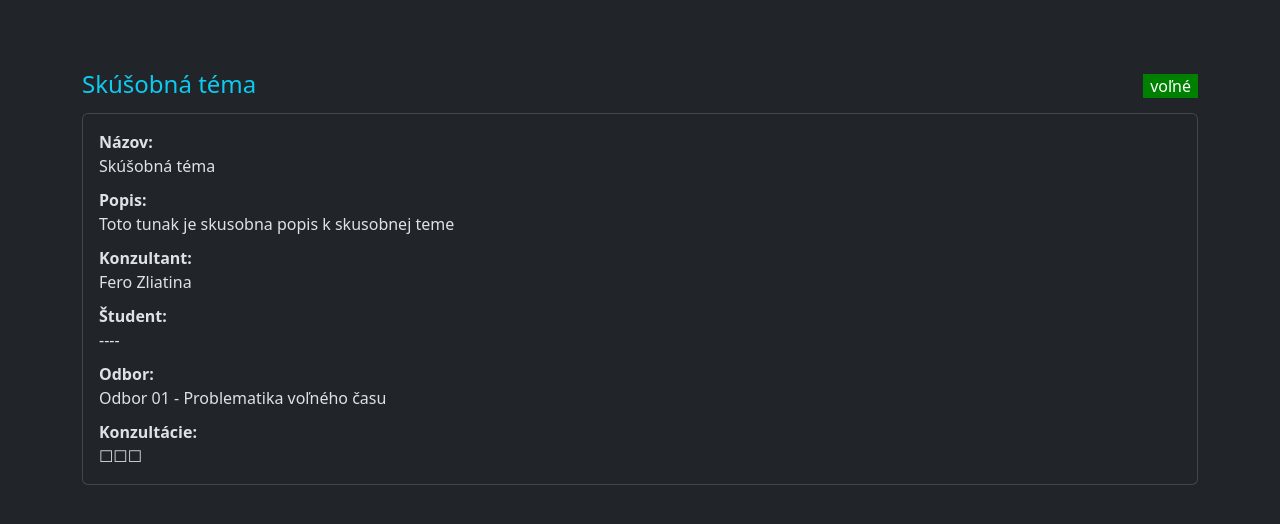
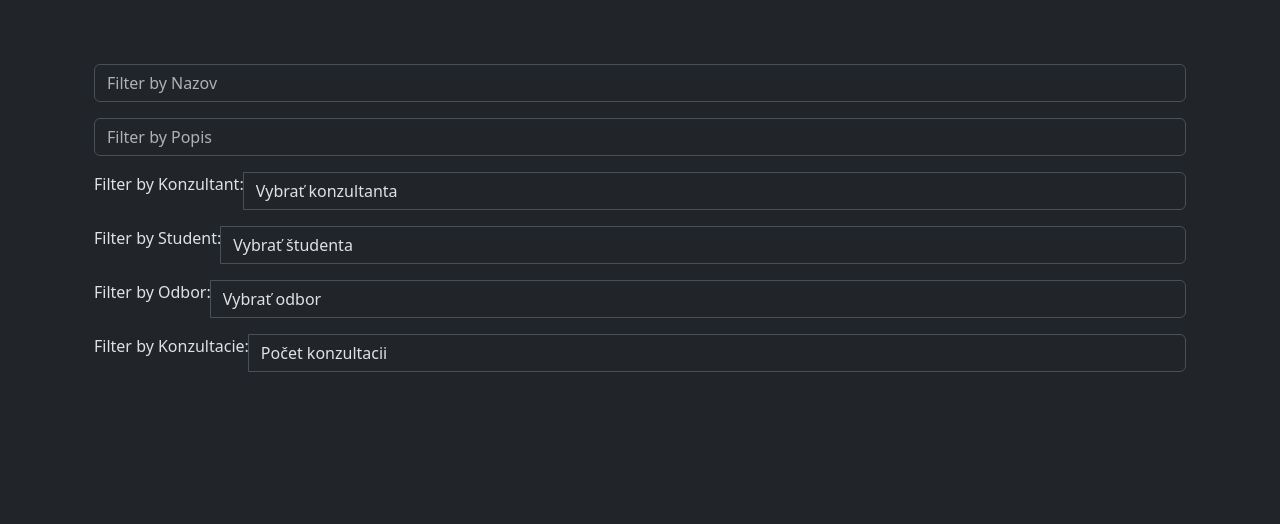
Before and after one commit to SHim0n10/soc_system, a Django app: page /soc/tema/1 in a window 1280 px wide. Shown: the part 56-580 px from the top of the page. Run offline with Django 4.2, Linux system fonts and the light colour scheme; data comes from the database, SQL or seed files in the repository.

Commit message:
filtrovanie

```diff
--- a/soc/templates/base.html
+++ b/soc/templates/base.html
@@ -41,7 +41,8 @@
     {% endblock content %}
     </div>
     <div class="pt-5 pb-5">
-      <div>
+    </div>
+    <script src="https://code.jquery.com/jquery-3.3.1.slim.min.js" integrity="sha384-q8i/X+965DzO0rT7abK41JStQIAqVgRVzpbzo5smXKp4YfRvH+8abtTE1Pi6jizo" crossorigin="anonymous"></script>
     <script src="https://cdn.jsdelivr.net/npm/bootstrap@5.3.3/dist/js/bootstrap.bundle.min.js" integrity="sha384-YvpcrYf0tY3lHB60NNkmXc5s9fDVZLESaAA55NDzOxhy9GkcIdslK1eN7N6jIeHz" crossorigin="anonymous"></script>
 
 </body>
--- a/soc/templates/soc/index.html
+++ b/soc/templates/soc/index.html
@@ -1,46 +1,78 @@
 {% extends "base.html" %}
 {% block content %}
-    {% if ucitel %}
-    <h1>{{ucitel}}</h1>
-    {% elif student %}
-    <h1>{{student}}</h1>
-    {% elif temy %}
-<ul class="list-group">
+<div class="container">
+    <div class="row">
+        <div class="col-md-12">
+          <div class="filter-bar">
+            <div class="input-group mb-3">
+              <input type="text" id="filter-nazov" placeholder="Filter by Nazov" oninput="filterTemy()" class="form-control">
+            </div>
+            <div class="input-group mb-3">
+              <input type="text" id="filter-popis" placeholder="Filter by Popis" oninput="filterTemy()" class="form-control">
+            </div>
+            <div class="input-group mb-3">
+              <label for="filter-konzultant">Filter by Konzultant:</label>
+              <select id="filter-konzultant" oninput="filterTemy()" class="form-control">
+                <option value="">Vybrať konzultanta</option>
+                {% for konzultant in konzultanti %}
+                <option value="{{ konzultant.id }}">{{ konzultant }}</option>
+                {% endfor %}
+              </select>
+            </div>
+            <div class="input-group mb-3">
+              <label for="filter-student">Filter by Student:</label>
+              <select id="filter-student" oninput="filterTemy()" class="form-control">
+                <option value="">Vybrať študenta</option>
+                {% for student in studenti %}
+                <option value="{{ student.id }}">{{ student }}</option>
+                {% endfor %}
+              </select>
+            </div>
+            <div class="input-group mb-3">
+              <label for="filter-odbor">Filter by Odbor:</label>
+              <select id="filter-odbor" oninput="filterTemy()" class="form-control">
+                <option value="">Vybrať odbor</option>
+                {% for odbor in odbory %}
+                <option value="{{ odbor.id }}">{{ odbor }}</option>
+                {% endfor %}
+              </select>
+            </div>
+            <div class="input-group mb-3">
+                <label for="filter-konzultacie">Filter by Konzultacie:</label>
+                <select id="filter-konzultacie" oninput="filterTemy()" class="form-control">
+                  <option value="">Počet konzultacii</option>
+                  <option value="1">1</option>
+                  <option value="2">2</option>
+                  <option value="3">3</option>
+                </select>
+              </div>
+          </div>
+        </div>
+    <div class="row">
+      <div class="col-md-12">
+        <ul class="list-group" id="temy-list">
+          <!-- list items will be rendered here -->
             {% for tema in temy %}
             <li class="list-group-item">
-    <a class="link-underline link-underline-opacity-0" data-bs-toggle="collapse" href="#{{tema.id}}" role="button" aria-expanded="false">
+                <a class="link-underline link-underline-opacity-0" data-bs-toggle="collapse" href="#{{ tema.id }}" role="button" aria-expanded="false">
                     <div class="d-flex justify-content-between">
-        <h4 style="margin-bottom:0; margin-top:6px;">{{tema}}</h4>
-        {% if tema.dostupnost.nazov == "voľné"%}
-        <p style="margin-top: 10px; margin-bottom: 7px; color: white;background-color:green; padding: 0 7px;">{{tema.dostupnost}}</p>
-        {% elif tema.dostupnost.nazov == "čakajúce na schválenie"%}
-        <p style="margin-top: 10px; margin-bottom: 7px; color: black; background-color:yellow; padding: 0 7px;">{{tema.dostupnost}}</p>
-
-        {% elif tema.dostupnost.nazov == "obsadené"%}
-        <p style="margin-top: 10px; margin-bottom: 7px; color: white; background-color:red; padding: 0 7px;">{{tema.dostupnost}}</p>
-
-
-
-
+                        <h4 style="margin-bottom:0; margin-top:6px;">{{ tema }}</h4>
+                        {% if tema.dostupnost.nazov == "voľné" %}
+                        <p style="margin-top: 10px; margin-bottom: 7px; color: white;background-color:green; padding: 0 7px;">{{ tema.dostupnost }}</p>
+                        {% elif tema.dostupnost.nazov == "čakajúce na schválenie" %}
+                        <p style="margin-top: 10px; margin-bottom: 7px; color: black; background-color:yellow; padding: 0 7px;">{{ tema.dostupnost }}</p>
+                        {% elif tema.dostupnost.nazov == "obsadené" %}
+                        <p style="margin-top: 10px; margin-bottom: 7px; color: white; background-color:red; padding: 0 7px;">{{ tema.dostupnost }}</p>
                         {% endif %}
                     </div>
                 </a>
-    <div class="collapse mt-2" id="{{tema.id}}">
+                <div class="collapse mt-2" id="{{ tema.id }}">
                     <div class="card card-body">
-            <strong>Názov: </strong>
-            {{tema}}
-            <strong style="margin-top: 10px;">Popis: </strong>
-            {{tema.popis}}
-            <strong style="margin-top: 10px;">Konzultant: </strong>
-            {{tema.konzultant}}
-            <strong style="margin-top: 10px;">Študent: </strong>
-            {% if tema.student %}
-            {{tema.student}}
-            {% else %}
-            ----
-            {% endif %}
-            <strong style="margin-top: 10px;">Odbor: </strong>
-            {{tema.odbor}}
+                        <strong>Názov: </strong> {{ tema.nazov }}
+                        <strong style="margin-top: 10px;">Popis: </strong> {{ tema.popis }}
+                        <strong style="margin-top: 10px;">Konzultant: </strong> {{ tema.konzultant }}
+                        <strong style="margin-top: 10px;">Študent: </strong> {{ tema.student|default:"----" }}
+                        <strong style="margin-top: 10px;">Odbor: </strong> {{ tema.odbor }}
                         <strong style="margin-top: 10px;">Konzultácie: </strong>
                         {% if tema.konzultacie == 0 %}
                         ☐☐☐
@@ -56,49 +88,77 @@
             </li>
             {% endfor %}
         </ul>
-{% elif tema %}
-    <div class="d-flex justify-content-between">
-    <h4 class="text-info" style="margin-bottom:0; margin-top:6px;">{{tema}}</h4>
-    {% if tema.dostupnost.nazov == "voľné"%}
-    <p style="margin-top: 10px; margin-bottom: 7px; color: white;background-color:green; padding: 0 7px;">{{tema.dostupnost}}</p>
-    {% elif tema.dostupnost.nazov == "čakajúce na schválenie"%}
-    <p style="margin-top: 10px; margin-bottom: 7px; color: black; background-color:yellow; padding: 0 7px;">{{tema.dostupnost}}</p>
-
-    {% elif tema.dostupnost.nazov == "obsadené"%}
-    <p style="margin-top: 10px; margin-bottom: 7px; color: white; background-color:red; padding: 0 7px;">{{tema.dostupnost}}</p>
-    {% endif %}
       </div>
-    <div class="card card-body mt-2">
-
-        <strong>Názov: </strong>
-        {{tema}}
-        <strong style="margin-top: 10px;">Popis: </strong>
-        {{tema.popis}}
-        <strong style="margin-top: 10px;">Konzultant: </strong>
-        {{tema.konzultant}}
-        <strong style="margin-top: 10px;">Študent: </strong>
-        {% if tema.student %}
-        {{tema.student}}
-        {% else %}
-        ----
-        {% endif %}
-        <strong style="margin-top: 10px;">Odbor: </strong>
-        {{tema.odbor}}
-        <strong style="margin-top: 10px;">Konzultácie: </strong>
-        {% if tema.konzultacie == 0 %}
-        ☐☐☐
-        {% elif tema.konzultacie == 1 %}
-        ☑☐☐
-        {% elif tema.konzultacie == 2 %}
-        ☑☑☐
-        {% elif tema.konzultacie == 3 %}
-        ☑☑☑
-        {% endif %}
+    </div>
   </div>
 
-{% else %}
-<h1>Nenašla sa žiadna téma</h1>
-{% endif %}
-<!-- JavaScript -->
 
+    <script>
+        async function filterTemy() {
+            const nazov = document.getElementById('filter-nazov').value;
+            const popis = document.getElementById('filter-popis').value;
+            const konzultant = document.getElementById('filter-konzultant').value;
+            const student = document.getElementById('filter-student').value;
+            const odbor = document.getElementById('filter-odbor').value;
+            const konzultacie = document.getElementById('filter-konzultacie').value;
+            const url = `filter_temy?nazov=${nazov}&popis=${popis}&konzultant=${konzultant}&student=${student}&odbor=${odbor}&konzultacie=${konzultacie}`;
+            console.log("Request URL:", url);  // Debugging line
+            const response = await fetch(url);
+            if (!response.ok) {
+                console.error("Failed to fetch data:", response.status, response.statusText);
+                return;
+            }
+            const temy = await response.json();
+            console.log("Filtered data:", temy);  // Debugging line
+            const temyList = document.getElementById('temy-list');
+            temyList.innerHTML = '';
+            temy.forEach(tema => {
+                const listItem = document.createElement('li');
+                listItem.className = 'list-group-item';
+                listItem.innerHTML = `
+                    <a class="link-underline link-underline-opacity-0" data-bs-toggle="collapse" href="#${tema.id}" role="button" aria-expanded="false">
+                        <div class="d-flex justify-content-between">
+                            <h4 style="margin-bottom:0; margin-top:6px;">${tema.nazov}</h4>
+                            <p style="margin-top: 10px; margin-bottom: 7px; color: white;background-color:${getColor(tema.dostupnost)}; padding: 0 7px;">${tema.dostupnost}</p>
+                        </div>
+                    </a>
+                    <div class="collapse mt-2" id="${tema.id}">
+                        <div class="card card-body">
+                            <strong>Názov: </strong> ${tema.nazov}
+                            <strong style="margin-top: 10px;">Popis: </strong> ${tema.popis}
+                            <strong style="margin-top: 10px;">Konzultant: </strong> ${tema.konzultant}
+                            <strong style="margin-top: 10px;">Študent: </strong> ${tema.student}
+                            <strong style="margin-top: 10px;">Odbor: </strong> ${tema.odbor}
+                            <strong style="margin-top: 10px;">Konzultácie: </strong> ${getKonzultacie(tema.konzultacie)}
+                        </div>
+                    </div>
+                `;
+                temyList.appendChild(listItem);
+            });
+        }
+
+        function getColor(dostupnost) {
+            if (dostupnost === "voľné") {
+                return "green";
+            } else if (dostupnost === "čakajúce na schválenie") {
+                return "yellow";
+            } else if (dostupnost === "obsadené") {
+                return "red";
+            }
+            return "black";
+        }
+
+        function getKonzultacie(konzultacie) {
+            if (konzultacie == 0) {
+                return "☐☐☐";
+            } else if (konzultacie == 1) {
+                return "☑☐☐";
+            } else if (konzultacie == 2) {
+                return "☑☑☐";
+            } else if (konzultacie == 3) {
+                return "☑☑☑";
+            }
+            return "";
+        }
+    </script>
 {% endblock content %}
--- a/soc/urls.py
+++ b/soc/urls.py
@@ -7,6 +7,7 @@ urlpatterns = [
     path('ucitel/<ucitel>', views.vypis_ucitela, name='ucitel'),
     path('student/<student>', views.vypis_studenta, name='student'),
     path('tema/<tema>', views.vypis_temu, name='tema'),
+    path('filter_temy', views.filter_temy, name='filter_temy'),
 
 
 ]
--- a/soc/views.py
+++ b/soc/views.py
@@ -1,10 +1,14 @@
 from django.shortcuts import render, HttpResponse
+from django.http import JsonResponse
 from . models import *
 
 def vypis_tem(request):
     temy = Tema.objects.all().order_by("dostupnost", "id")
+    konzultanti = Ucitel.objects.all().order_by("priezvisko")
+    studenti = Student.objects.all().order_by("priezvisko")
+    odbory = Odbor.objects.all().order_by("nazov")
 
-    return render(request, "soc/index.html", {"temy":temy})
+    return render(request, "soc/index.html", {"temy":temy, "konzultanti":konzultanti, "studenti":studenti, "odbory":odbory})
 
 def vypis_ucitela(request, ucitel):
     ucitel = Ucitel.objects.get(pk=ucitel)
@@ -25,3 +29,40 @@ def vypis_temu(request, tema):
         tema = False
 
     return render(request, "soc/index.html", {"tema":tema})
+
+def filter_temy(request):
+    nazov_query = request.GET.get('nazov', '')
+    popis_query = request.GET.get('popis', '')
+    konzultant_query = request.GET.get('konzultant', '')
+    student_query = request.GET.get('student', '')
+    odbor_query = request.GET.get('odbor', '')
+    konzultacie_query = request.GET.get('konzultacie', '')
+
+    temy = Tema.objects.all()
+
+    if nazov_query:
+        temy = temy.filter(nazov__icontains=nazov_query)
+    if popis_query:
+        temy = temy.filter(popis__icontains=popis_query)
+    if konzultant_query:
+        temy = temy.filter(konzultant=konzultant_query)
+    if student_query:
+        temy = temy.filter(student=student_query)
+    if odbor_query:
+        temy = temy.filter(odbor=odbor_query)
+    if konzultacie_query:
+        temy = temy.filter(konzultacie__icontains=konzultacie_query)
+
+    results = []
+    for tema in temy:
+        results.append({
+            'id': tema.id,
+            'nazov': tema.nazov,
+            'popis': tema.popis,
+            'konzultant': str(tema.konzultant),  # Convert to string
+            'dostupnost': tema.dostupnost.nazov,
+            'student': str(tema.student) if tema.student else '----',  # Convert to string
+            'odbor': str(tema.odbor),
+            'konzultacie': tema.konzultacie
+        })
+    return JsonResponse(results, safe=False)
```
Lines whose indentation alone changed are shown as unchanged.
